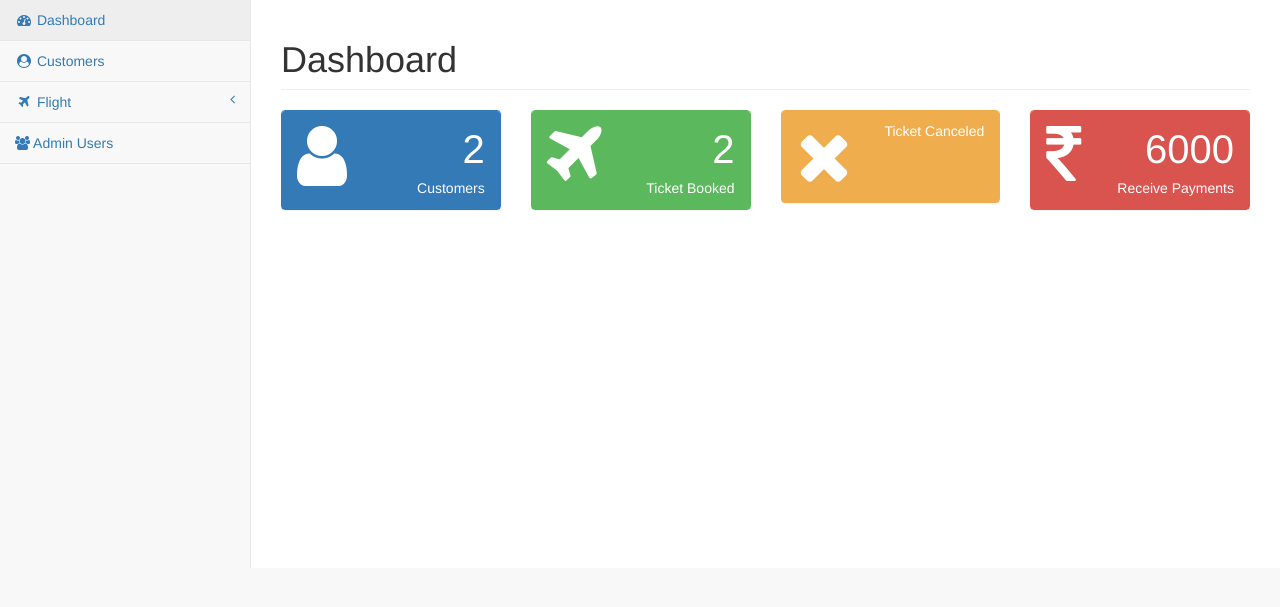
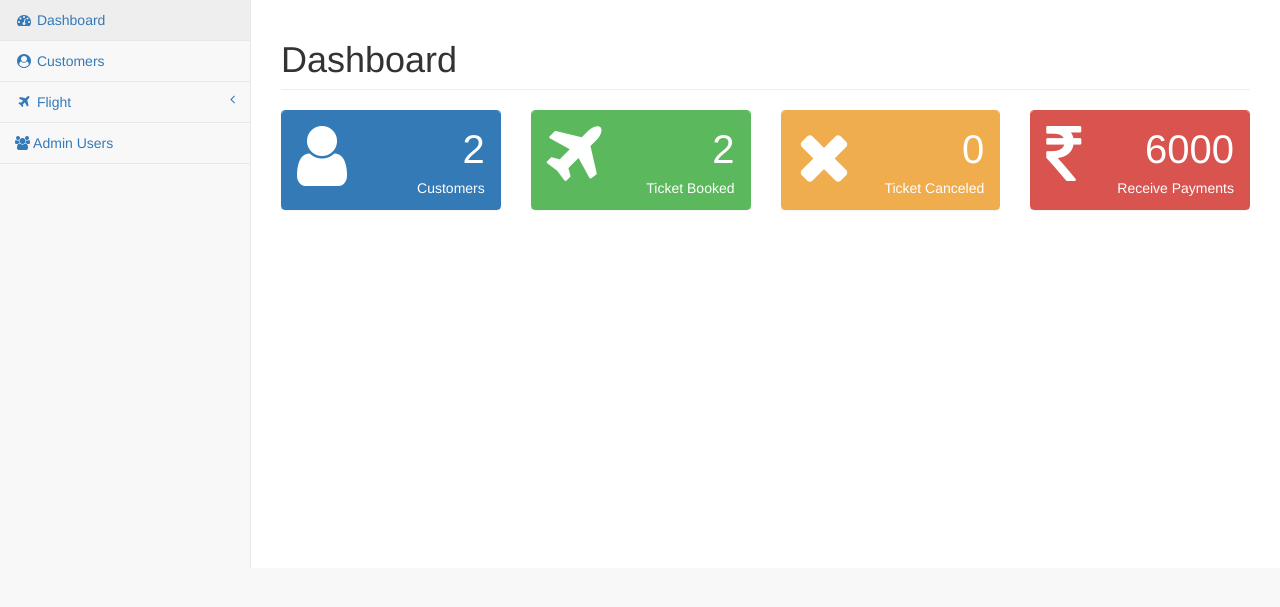
Before and after one commit to jatindhorajiya/airline, a PHP site: page /airline/adminpanel/index.php in a window 1280 px wide. Shown: the part 51-658 px from the top of the page. Run offline with PHP 8.4, Linux system fonts and the light colour scheme; the visitor is signed in with stand-in values (Sample User, id 1); data comes from the database, SQL or seed files in the repository.

```diff
--- a/adminpanel/index.php
+++ b/adminpanel/index.php
@@ -10,6 +10,7 @@ $db->where('b_status', 'Booked');
 $booked = $db->getValue ("booking_details", "sum(b_total)");
 $db->where('b_status', 'CANCELLED');
 $cancel_booked = $db->getValue ("booking_details", "sum(b_total)");
+if(isset($cancel_booked)===false) $cancel_booked=0;
 
 $db->where('b_status', 'Booked');
 $payment = $db->getValue ("booking_details", "sum(b_price)");
```
